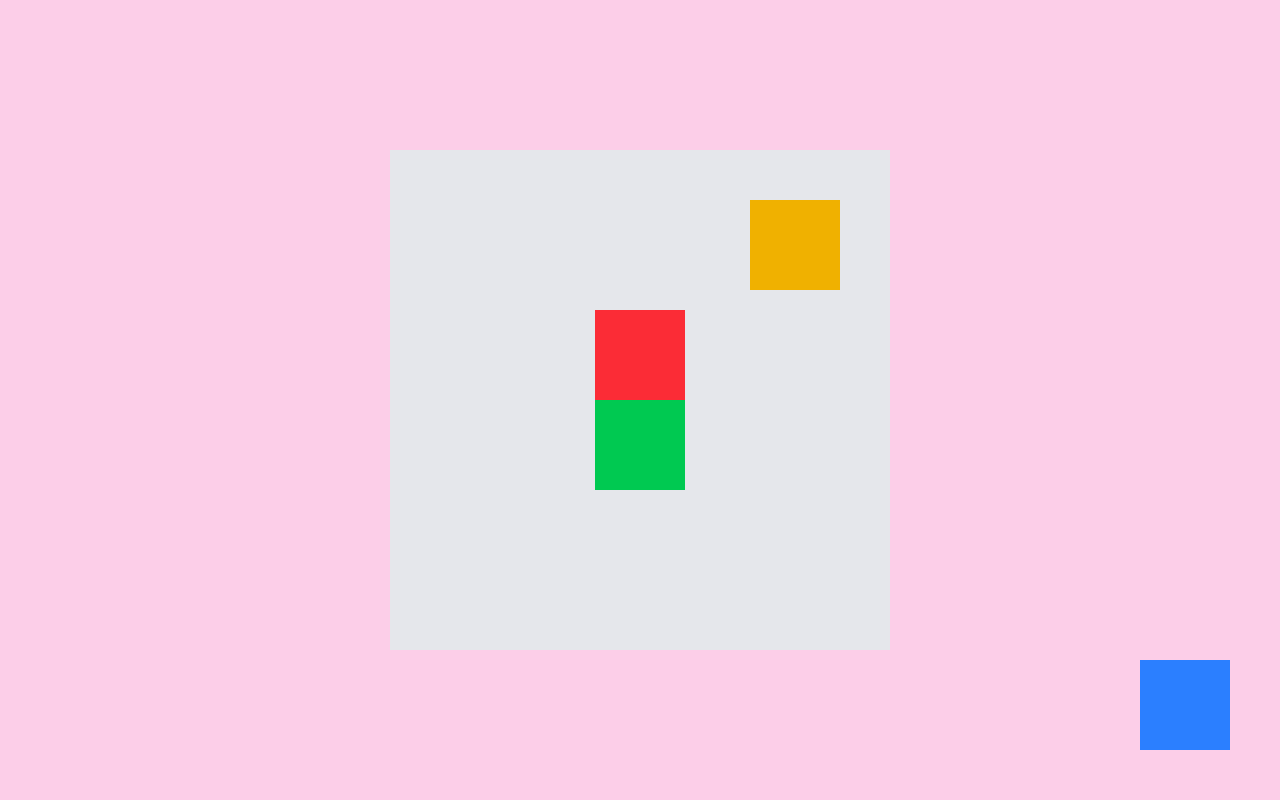
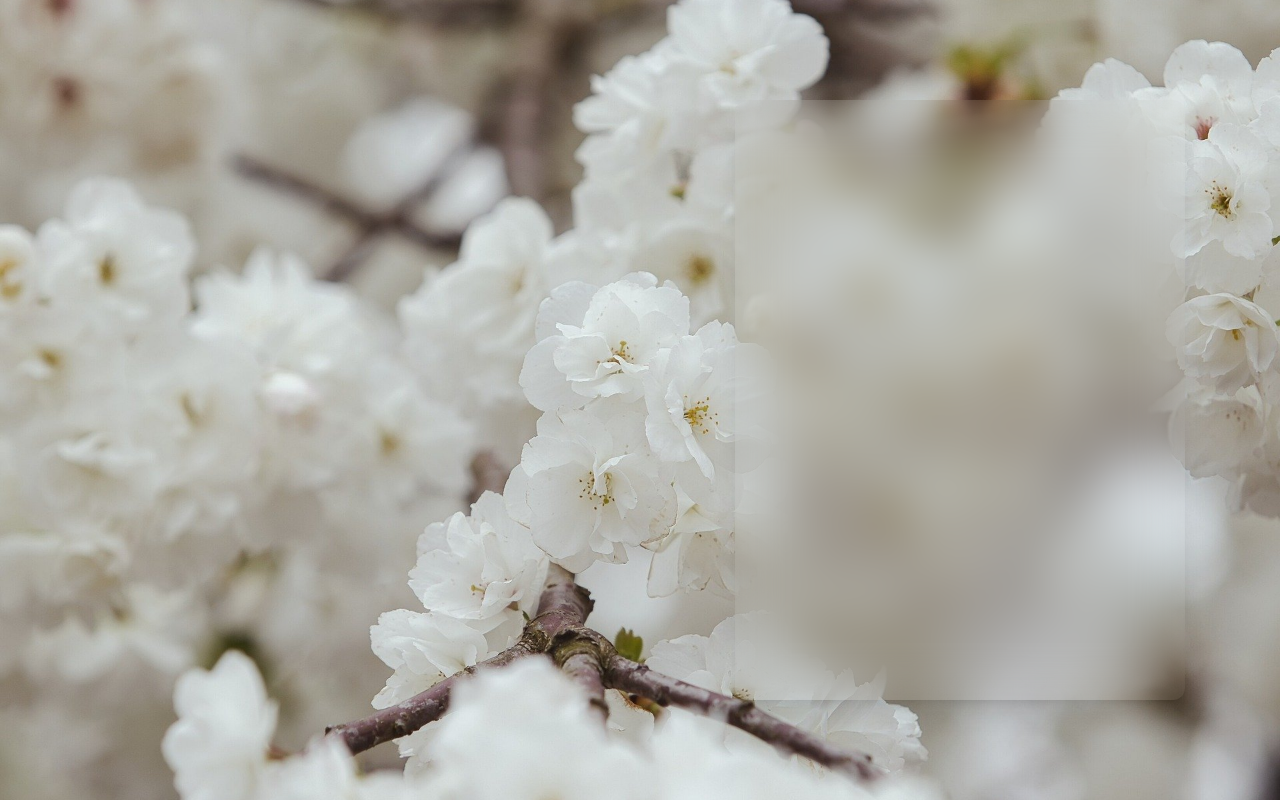
Before and after one commit to PrashasthiAyuchchada/c-b-c-frontend, a React (Vite) app: page /login in a window 1280 px wide. Built offline with nearby package versions, Linux system fonts and the light colour scheme.

Commit message:
login page background 🔧

```diff
--- a/src/App.jsx
+++ b/src/App.jsx
@@ -8,17 +8,7 @@ function App() {
 
 
   return (
-    <div className='w-full flex h-screen justify-center items-center bg-pink-200' >
-   <div className = "w-[500px] flex flex-col justify-center items-center h-[500px] bg-gray-200 relative">
-    <div className='w-[90px] h-[90px] bg-red-500'>  </div>
-    <div className='w-[90px] h-[90px] bg-yellow-500 absolute right-[50px] top-[50px]'>  </div>
-    <div className='w-[90px] h-[90px] bg-blue-500 fixed right-[50px] bottom-[50px]' >    </div>
-    <div className='w-[90px] h-[90px] bg-green-500'> </div>
-   </div>
-   </div>
-
-
-    //<LoginPage />
+   <LoginPage />
   )
 }
 
--- a/src/pages/LoginPage.jsx
+++ b/src/pages/LoginPage.jsx
@@ -1,9 +1,12 @@
 export default function LoginPage(){
     return(
-        <div className= "w-full bg-red-700 h-screen">
-            <h1>
-                Login Page
-            </h1>
+        <div className= "w-full bg-red-700 h-screen bg-[url(/login-bg.jpg)] bg-cover bg-center flex">
+         <div className=" w-[50%] h-full"></div>
+         <div className=" w-[50%] h-full flex items-center justify-center">
+            <div className=" w-[450px] h-[600px] backdrop-blur-xl shadow-xl rounded-xl"></div>
+          </div>
+
+
         </div>
     )
 }
```
Also changed, not shown: public/login-bg.jpg (added).
